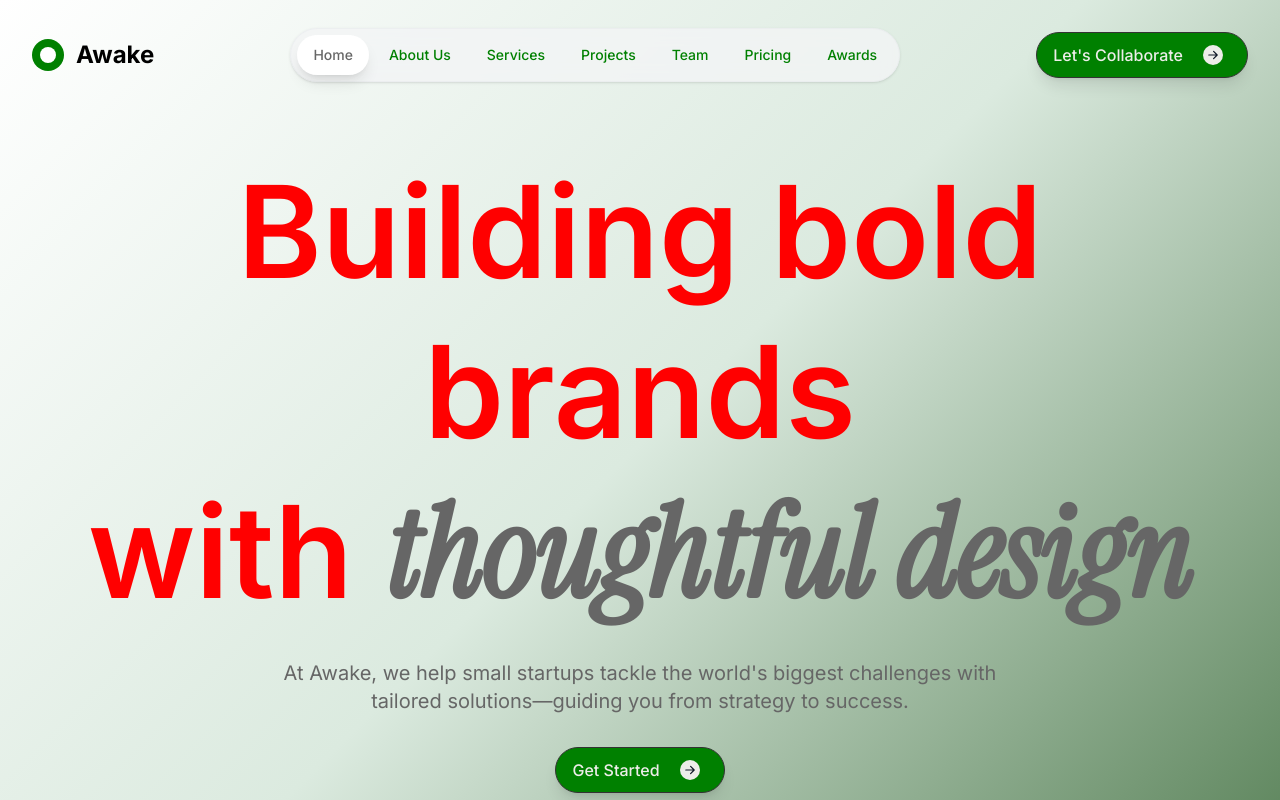
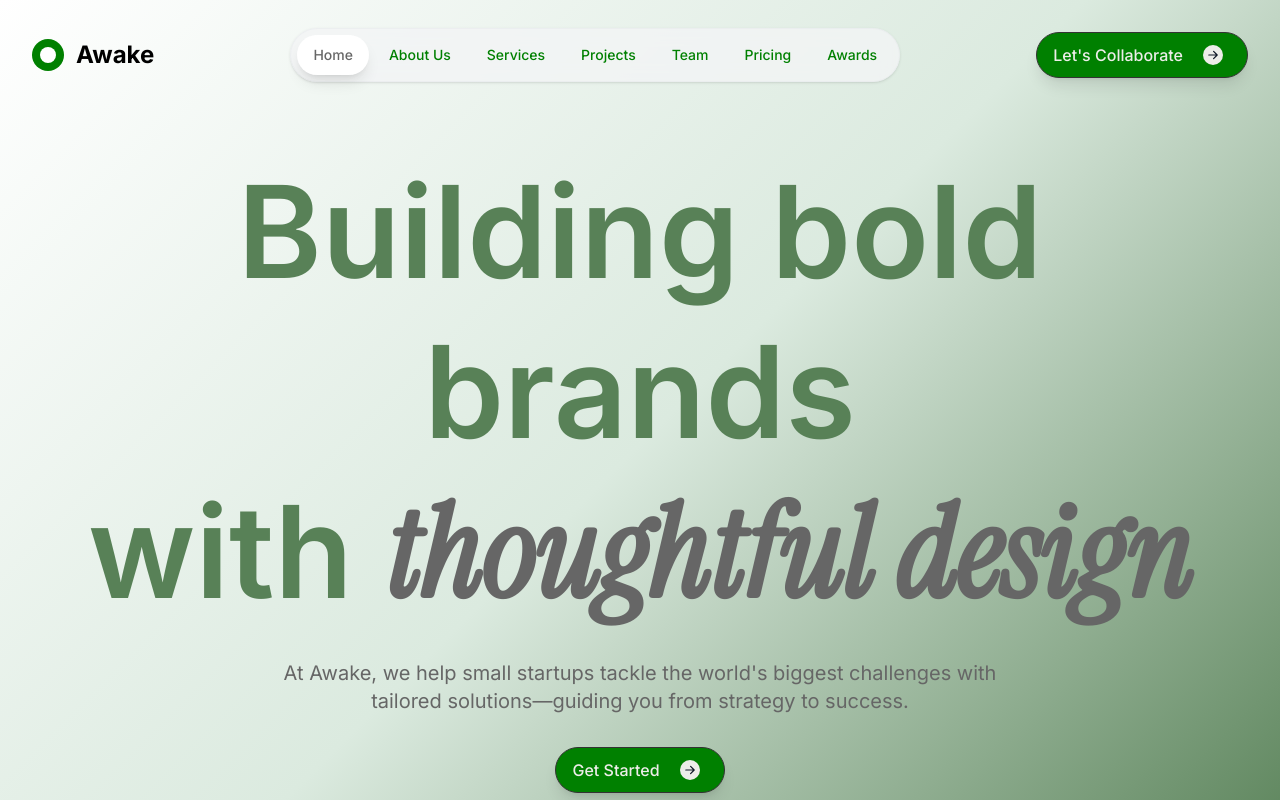
Before and after one commit to Ajay-1112/Awake-Template, a React (Vite) app: page / in a window 1280 px wide. Shown: the top 800 px of the page. Built offline with nearby package versions, Linux system fonts and the light colour scheme.

Commit message:
change dark text color from red to a muted green for improved readability

```diff
--- a/src/index.css
+++ b/src/index.css
@@ -17,7 +17,7 @@
   --color-green-primary: #059669; /* Emerald */
 
   --color-primary: green;
-  --color-dark-text: red;
+  --color-dark-text: #588157;
   --color-light-text:  #666666; /* Light Gray */
   --color-secondary: #2563eb; /* Blue */
   --color-white1: #edede9; /* White */
```
